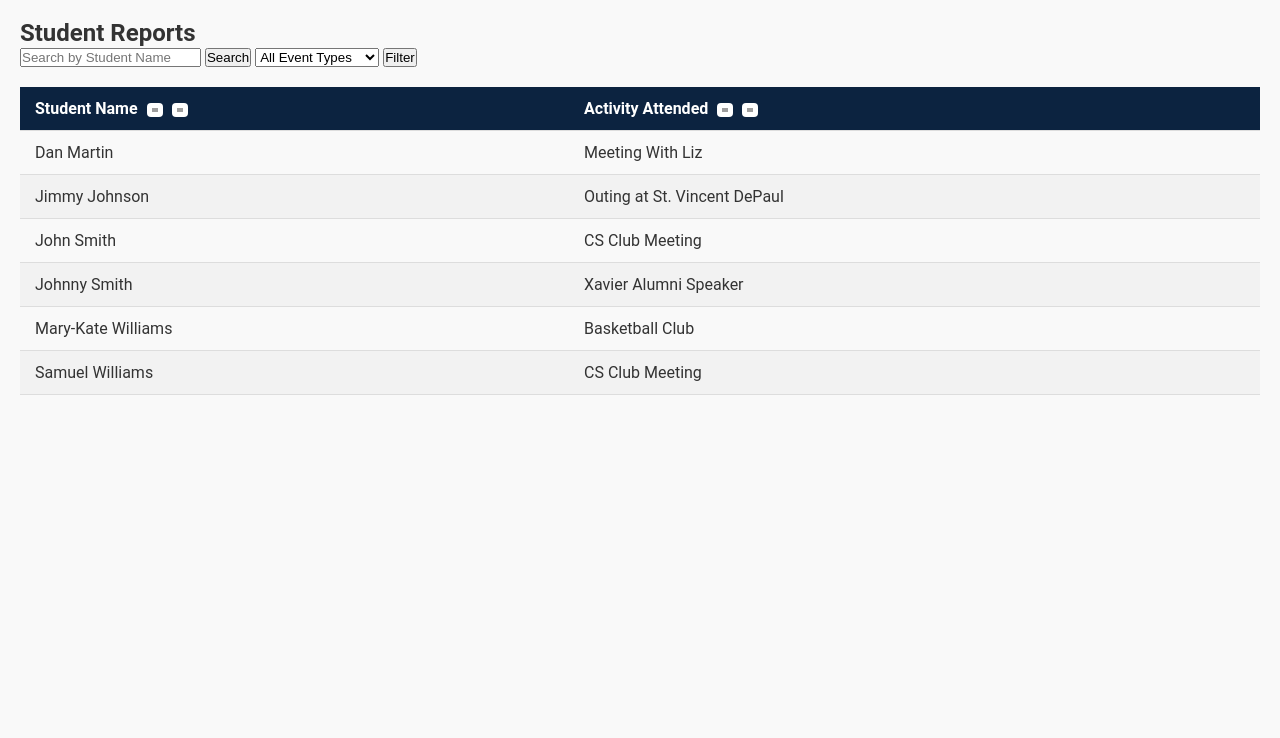
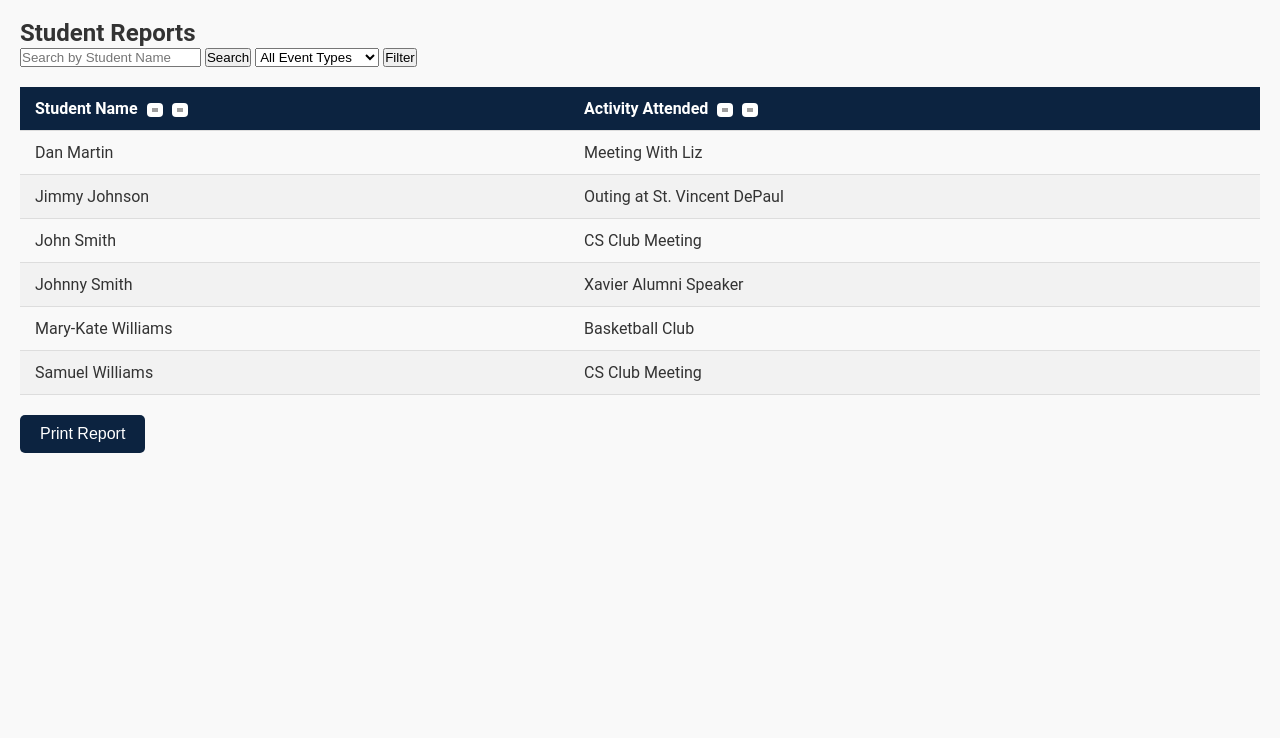
Before and after one commit to cs261f24/CSDept1, a Flask app: page /reports in a window 1280 px wide. Shown: the part 42-780 px from the top of the page. Run offline with Flask 3, Linux system fonts and the light colour scheme; data comes from the database, SQL or seed files in the repository; grey boxes are pictures that could not be loaded.

Commit message:
pull request #3

```diff
--- a/static/css/styles.css
+++ b/static/css/styles.css
@@ -331,3 +331,20 @@ section {
 .sort-indicator img {
     filter: invert(0); /* Keep the icon color */
 }
+
+/* Print Button styling */
+.print-button {
+    background-color: #0C2340; /* Adjust the color to match your theme */
+    color: white;
+    padding: 10px 20px;
+    border: none;
+    border-radius: 5px;
+    cursor: pointer;
+    font-size: 16px;
+    transition: background-color 0.3s ease;
+}
+
+/* Hover effect for the print button */
+.print-button:hover {
+    background-color: #0056b3; /* Darker shade on hover */
+}
--- a/templates/reports.html
+++ b/templates/reports.html
@@ -70,6 +70,9 @@
                     {% endfor %}
                 </tbody>
             </table>
+
+        <!-- Print report button -->
+        <button id="printReportsButton" class="print-button">Print Report</button>
         </div>
     </section>
 
```
